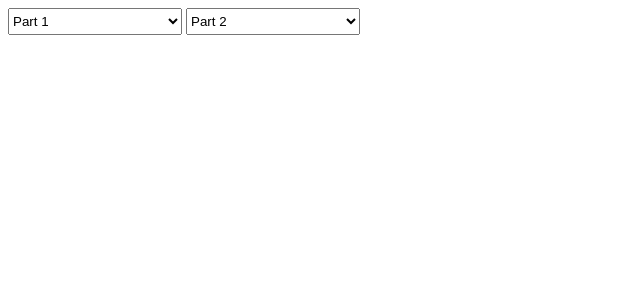
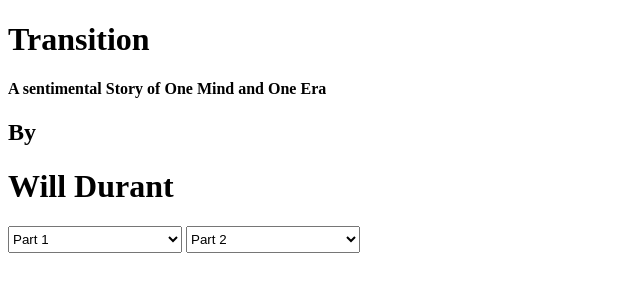
Before and after one commit to Arash-Adl/Will_Durant_Transition, a plain HTML site: page index.html in a window 1280 px wide. Shown: the whole page, without its empty margins (0-640 px from the left). Drawn offline with Linux system fonts and the light colour scheme.

Commit message:
Add Title

```diff
--- a/index.html
+++ b/index.html
@@ -8,6 +8,11 @@
 	</head>
 
 	<body>
+
+		<h1>Transition</h1>
+		<h4>A sentimental Story of One Mind and One Era</h4>
+		<h2>By</h2>
+		<h1>Will Durant</h1>
 
 		<select name="links" style="width:174px; height:27px;" id="" size="1"  onchange="window.location.href=this.value;">
 			<option value="Part1">Part 1</option>
```
